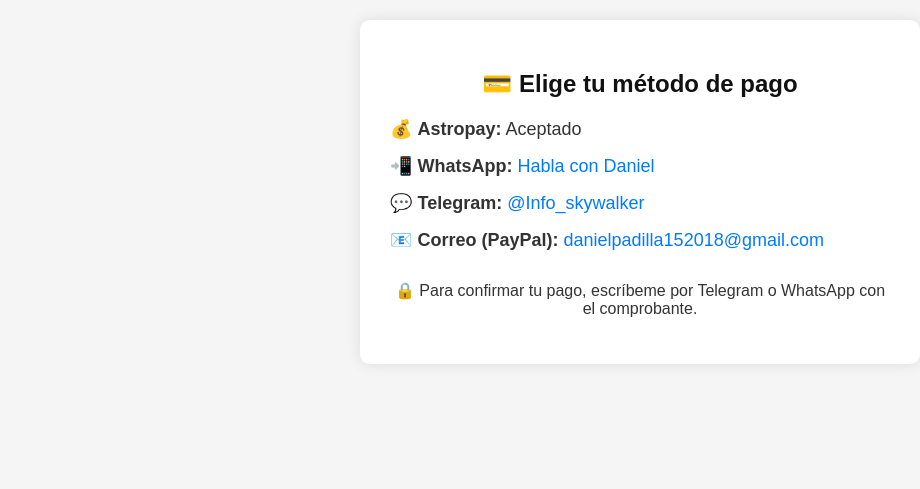
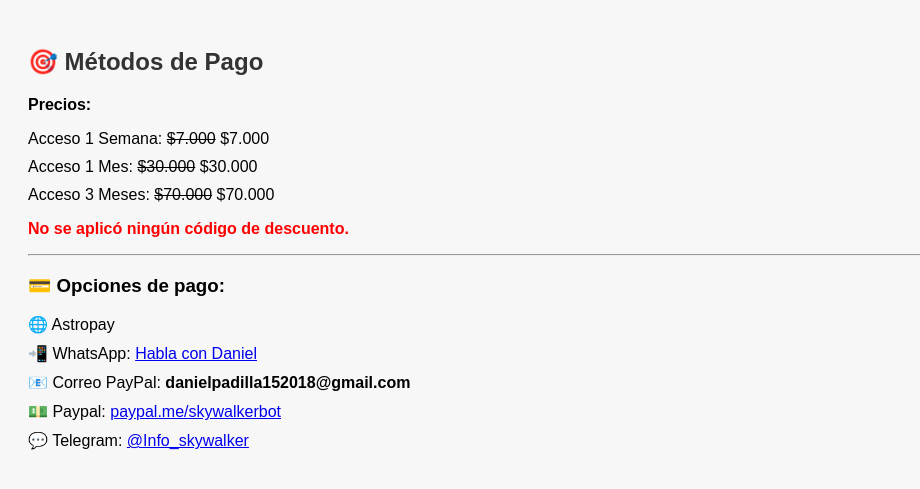
Before and after one commit to anakin15/Stark-goals, a Flask app: template templates/pagos.html in a window 1280 px wide. Shown: the top 489 px of the page, without its empty margins (0-920 px from the left). Run offline with Flask 3, Linux system fonts and the light colour scheme; the template is opened without the code that fills it, so the values that code supplies are empty.

Commit message:
Update pagos.html

```diff
--- a/templates/pagos.html
+++ b/templates/pagos.html
@@ -1,67 +1,41 @@
 <!DOCTYPE html>
-<html lang="es">
+<html>
 <head>
-  <meta charset="UTF-8">
-  <title>Métodos de Pago - Stark Goals</title>
-  <style>
-    body {
-      font-family: Arial, sans-serif;
-      background: #f5f5f5;
-      color: #333;
-      margin: 0;
-      padding: 20px;
-    }
-    .container {
-      background: white;
-      max-width: 500px;
-      margin: auto;
-      padding: 30px;
-      border-radius: 10px;
-      box-shadow: 0 0 15px rgba(0,0,0,0.1);
-    }
-    h2 {
-      color: #111;
-      text-align: center;
-    }
-    ul {
-      list-style: none;
-      padding: 0;
-    }
-    li {
-      margin: 15px 0;
-      font-size: 18px;
-    }
-    a {
-      color: #007bff;
-      text-decoration: none;
-    }
-    .btn {
-      display: inline-block;
-      padding: 10px 15px;
-      background: #007bff;
-      color: white;
-      border-radius: 5px;
-      text-decoration: none;
-      margin-top: 10px;
-    }
-    .btn:hover {
-      background: #0056b3;
-    }
-  </style>
+    <title>Métodos de Pago</title>
+    <style>
+        body { font-family: Arial; padding: 20px; background-color: #f7f7f7; }
+        h2 { color: #333; }
+        .precio { margin-top: 10px; }
+        ul { list-style: none; padding: 0; }
+        li { margin-bottom: 10px; }
+    </style>
 </head>
 <body>
-  <div class="container">
-    <h2>💳 Elige tu método de pago</h2>
+    <h2>🎯 Métodos de Pago</h2>
+
+    <div class="precio">
+        <p><strong>Precios:</strong></p>
+        <ul>
+            <li>Acceso 1 Semana: <del>$7.000</del> {% if descuento %}<strong>${{ 7000 - (7000 * descuento) | round(0) }}</strong>{% else %}$7.000{% endif %}</li>
+            <li>Acceso 1 Mes: <del>$30.000</del> {% if descuento %}<strong>${{ 30000 - (30000 * descuento) | round(0) }}</strong>{% else %}$30.000{% endif %}</li>
+            <li>Acceso 3 Meses: <del>$70.000</del> {% if descuento %}<strong>${{ 70000 - (70000 * descuento) | round(0) }}</strong>{% else %}$70.000{% endif %}</li>
+        </ul>
+        {% if descuento %}
+            <p style="color: green;"><strong>¡Código de descuento aplicado correctamente! ✅</strong></p>
+        {% else %}
+            <p style="color: red;"><strong>No se aplicó ningún código de descuento.</strong></p>
+        {% endif %}
+    </div>
+
+    <hr>
+
+    <h3>💳 Opciones de pago:</h3>
     <ul>
-      <li>💰 <strong>Astropay:</strong> Aceptado</li>
-      <li>📲 <strong>WhatsApp:</strong> <a href="https://wa.me/573117776320" target="_blank">Habla con Daniel</a></li>
-      <li>💬 <strong>Telegram:</strong> <a href="https://t.me/Info_skywalker" target="_blank">@Info_skywalker</a></li>
-      <li>📧 <strong>Correo (PayPal):</strong> <a href="mailto:danielpadilla152018@gmail.com">danielpadilla152018@gmail.com</a></li>
+        <li>🌐 Astropay</li>
+        <li>📲 WhatsApp: <a href="https://wa.me/573117776320" target="_blank">Habla con Daniel</a></li>
+        <li>📧 Correo PayPal: <strong>danielpadilla152018@gmail.com</strong></li>
+        <li>💵 Paypal: <a href="https://www.paypal.me/skywalkerbot" target="_blank">paypal.me/skywalkerbot</a></li>
+        <li>💬 Telegram: <a href="https://t.me/Info_skywalker" target="_blank">@Info_skywalker</a></li>
     </ul>
-
-    <p style="text-align:center; margin-top:30px;">
-      🔒 Para confirmar tu pago, escríbeme por Telegram o WhatsApp con el comprobante.
-    </p>
-  </div>
 </body>
 </html>
```
